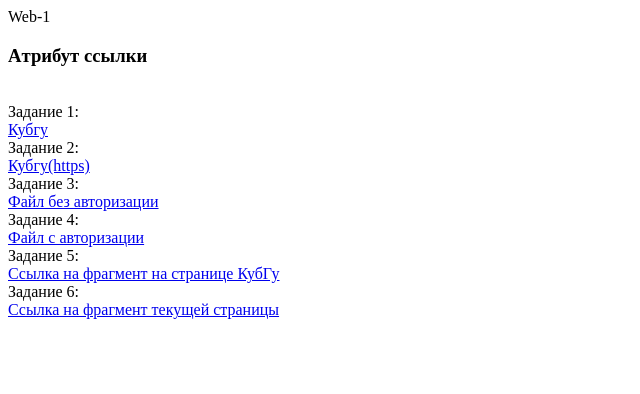
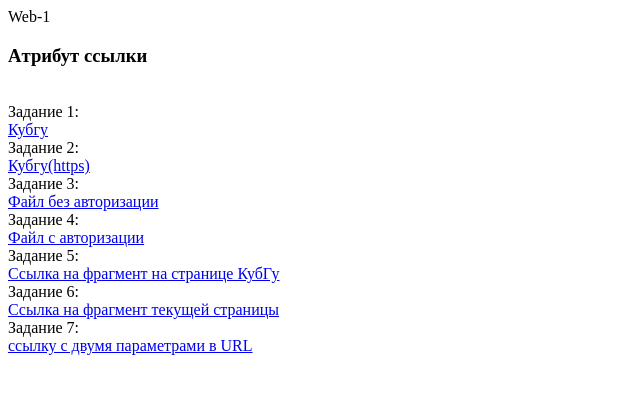
Before and after one commit to Ganer03/Ganer03.github.io, a plain HTML site: page index.html in a window 1280 px wide. Shown: the whole page, without its empty margins (0-640 px from the left). Drawn offline with Linux system fonts and the light colour scheme.

Commit message:
Update index.html

```diff
--- a/index.html
+++ b/index.html
@@ -31,6 +31,10 @@
     Задание 6:
     <br>
     <a href="https://ganer03.github.io#Hello">Ссылка на фрагмент текущей страницы</a>
+     <br>
+    Задание 7:
+    <br>
+    <a href="https://https://yandex.ru/search/?text=cfqn+c+параметрами+в+ссылке&lr=35"> ссылку с двумя параметрами в URL</a>
 
 </body>
 </html>
```
